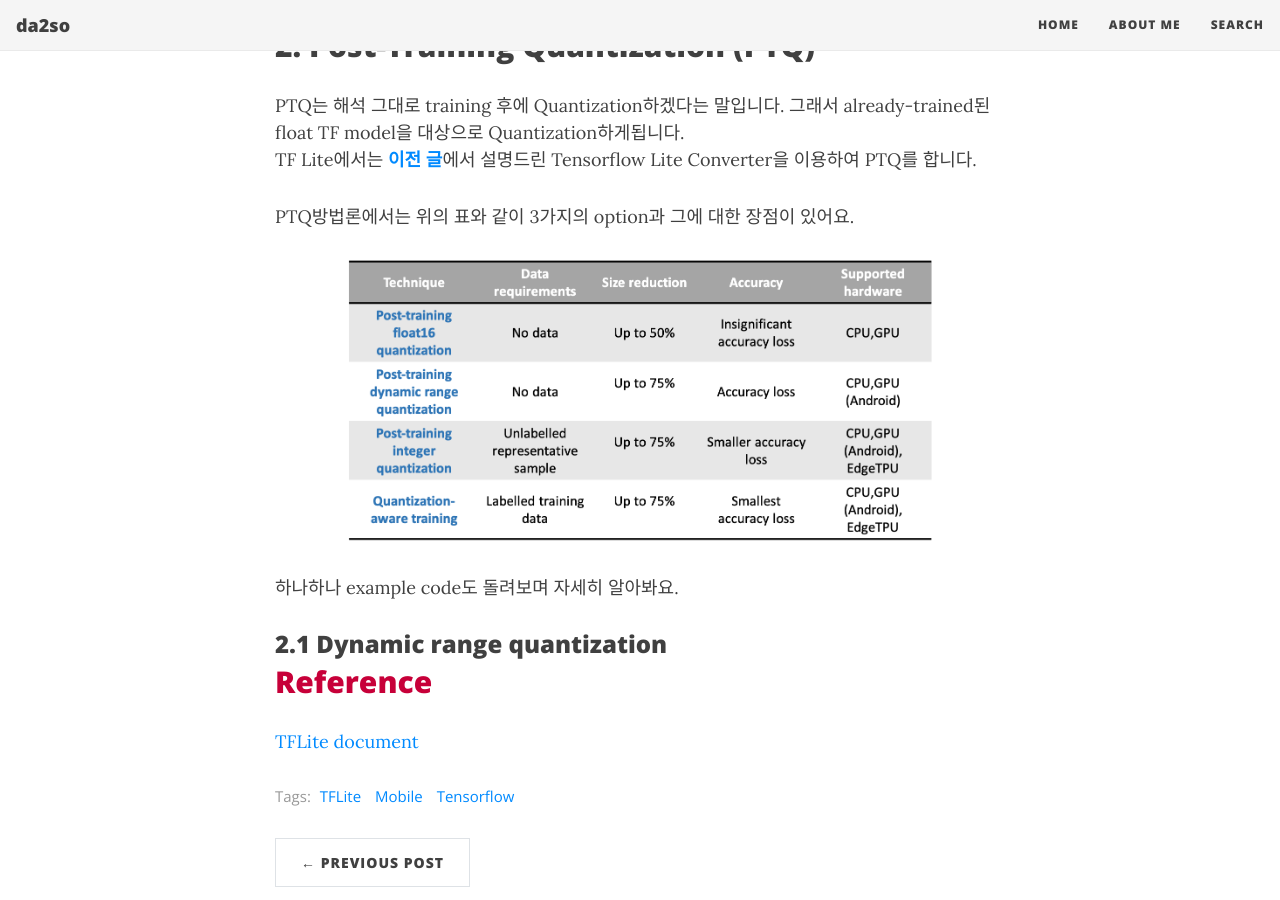
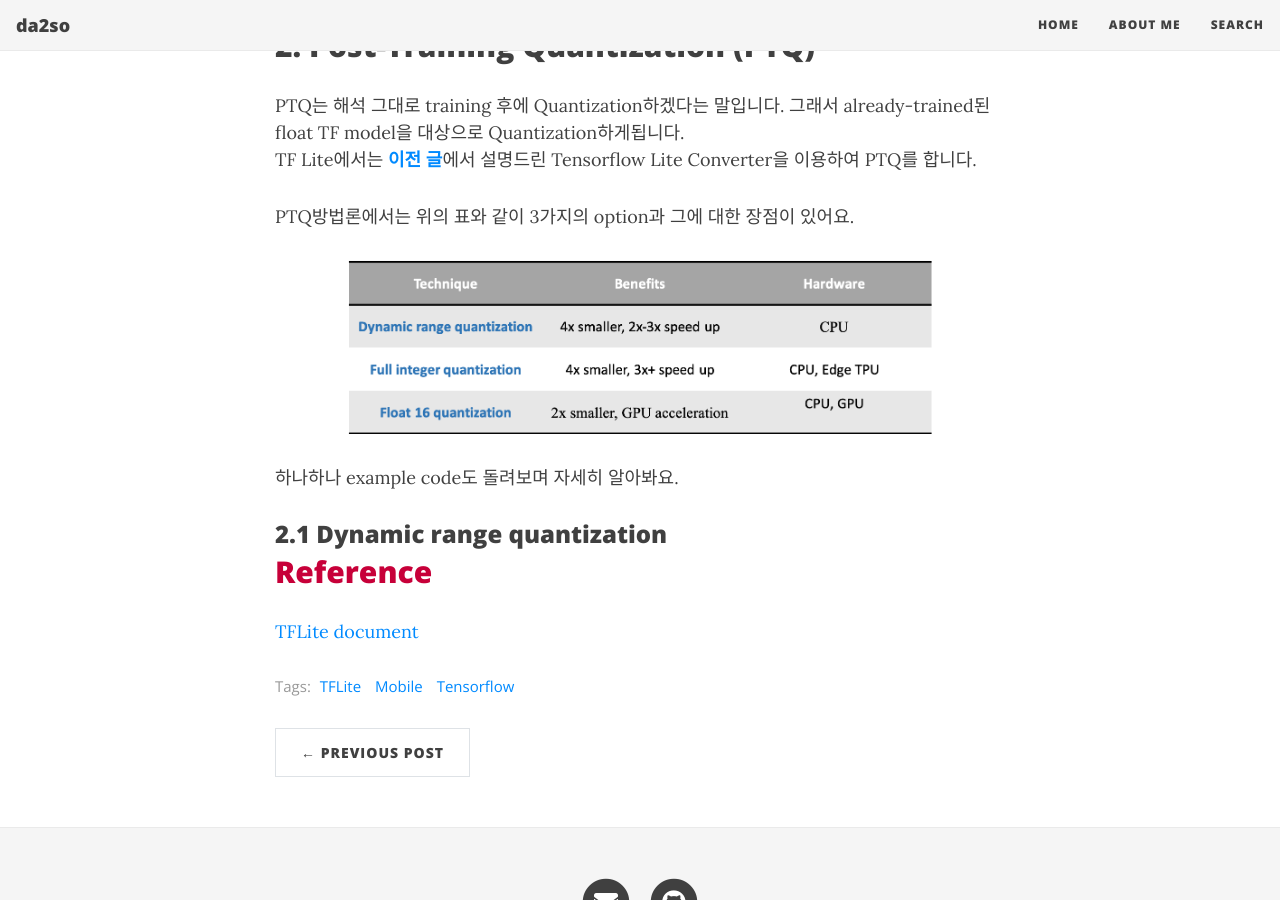
Before and after one commit to da2so/da2so.github.io, a Jekyll site: the page built from _posts/2020-12-27-Master_TFlite3.md, in a window 1280 px wide and 900 px high, scrolled down 2060 px. Built offline with Jekyll 4.4.1, drawn with Linux system fonts in a browser that asks for light colours; nearby versions of some CDN libraries.

Commit message:
Update 2020-12-27-Master_TFlite3.md

```diff
--- a/_posts/2020-12-27-Master_TFlite3.md
+++ b/_posts/2020-12-27-Master_TFlite3.md
@@ -57,7 +57,7 @@
 
 PTQ방법론에서는 위의 표와 같이 3가지의 option과 그에 대한 장점이 있어요.
 
-![2](https://da2so.github.io/assets/post_img/2020-12-27-Master_TFlite3/2.png){: .mx-auto.d-block width="80%" :}
+![2](https://da2so.github.io/assets/post_img/2020-12-27-Master_TFlite3/3.png){: .mx-auto.d-block width="80%" :}
 
 
 하나하나 example code도 돌려보며 자세히 알아봐요.
```
